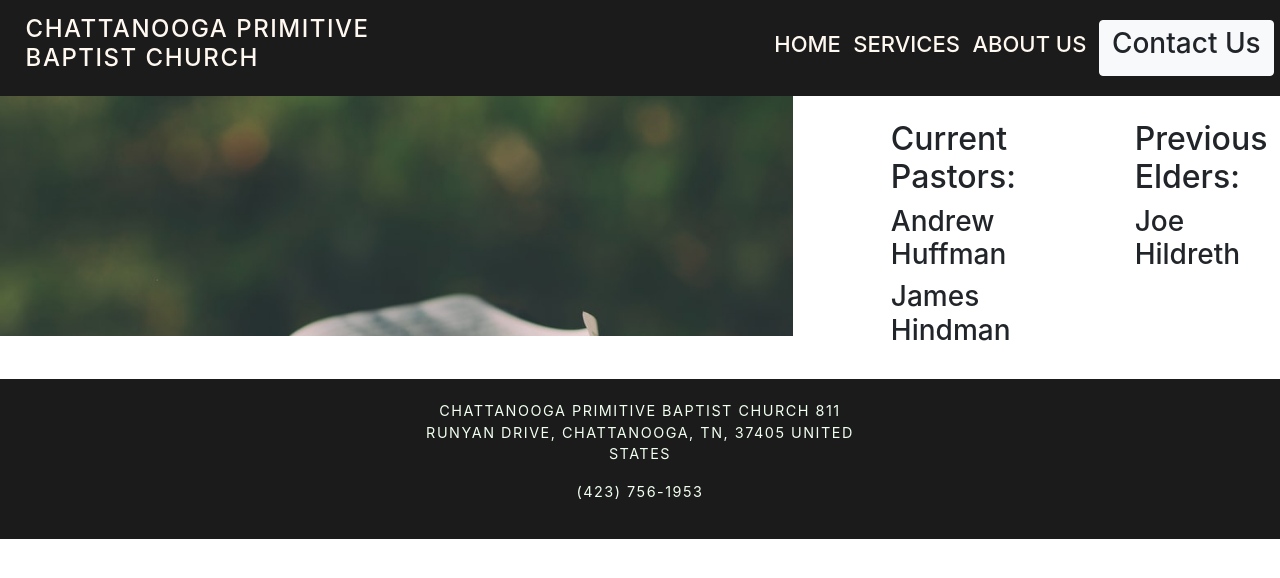
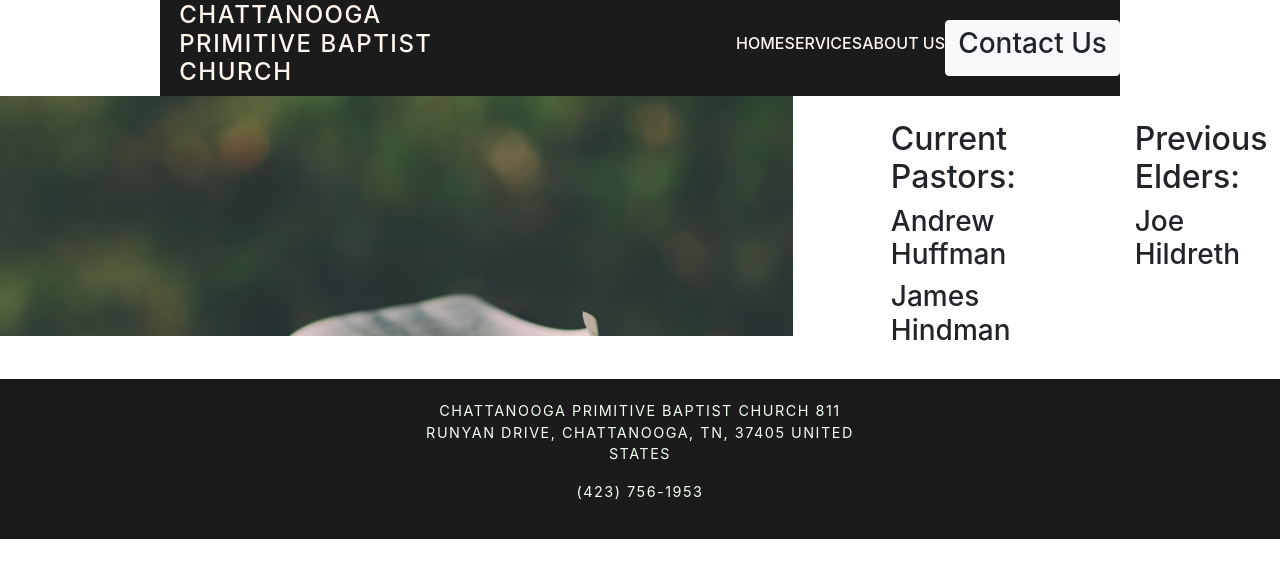
Before and after one commit to JackSkiles/c_v2, a React (Create React App) app in the folder client/: page /elders in a window 1280 px wide. Shown: the top 578 px of the page. Built offline with nearby package versions, Linux system fonts and the light colour scheme; what react-google-maps would draw is missing.

Commit message:
some more styling updates

```diff
--- a/client/src/components/Header.jsx
+++ b/client/src/components/Header.jsx
@@ -44,6 +44,8 @@ export default function Header() {
 
     return (
         <div className="contain">
+            <div className="contain2">
+
             <div className="titles"><Link to="/" className="link1"><h1 className="header">Chattanooga Primitive Baptist Church</h1></Link></div>
             <div className="links">
                 <Link to="/" className="link"><h3 className="text">Home</h3></Link>
@@ -116,9 +118,10 @@ export default function Header() {
                             </Dropdown.Menu>
                         </Dropdown>
                         <Dropdown.Divider />
-                        <Dropdown.Item><Link to="/contact" className="link"><Button className="contact" variant="light"><h3 className="contactText">Contact Us</h3></Button></Link></Dropdown.Item>
+                        <Dropdown.Item><Link to="/contact" className="link"><Button className="contact" variant="light"><h4>Contact Us</h4></Button></Link></Dropdown.Item>
                     </Dropdown.Menu>
                 </Dropdown>
+            </div>
             </div>
         </div>
     )
--- a/client/src/components/Home.jsx
+++ b/client/src/components/Home.jsx
@@ -8,6 +8,7 @@ import { Link } from 'react-router-dom';
 export default function Home() {
     return (
         <div className="main">
+            <div className="mainContainer">
                 <div className="carousel">
                     <Carousel>
                         <Carousel.Item className="cIItem">
@@ -39,6 +40,7 @@ export default function Home() {
                             </Carousel.Caption>
                         </Carousel.Item>
                     </Carousel>
+                </div>
                 <div className="mapDiv">
                     <div className="homeText">
                         <h1>Services on Sunday</h1>
--- a/client/src/components/head.css
+++ b/client/src/components/head.css
@@ -1,14 +1,22 @@
 
 .contain {
     display: flex;
+    justify-content: center;
+}
+.contain2 {
+    width: 75%;
+    background: rgb(27, 27, 27);
+    display: flex;
     justify-content: space-between;
-    background: rgb(27, 27, 27);
     height: 12vh;
     font-family: 22px scheme;
     text-transform: uppercase;
     color: #fff8f0;
 }
-
+.contact {
+    height: 7vh;
+    text-align: center;
+}
 .titles {
     display: flex;
     align-items: center;
@@ -72,7 +80,7 @@
 }
 
 .text {
-    font-size: 2.75vh;
+    font-size: 2vh;
     text-decoration: none;
 }
 .text2 {
--- a/client/src/components/home.css
+++ b/client/src/components/home.css
@@ -1,11 +1,20 @@
 .main {
     display: flex;
+    justify-content: center;
 }
+.mainContainer {
+    display: flex;
+    flex-direction: column;
+    justify-content: center;
+    align-items: center;
+    width: 75%;
+}
+
 
 .cIItem {
     display: flex;
-    justify-content: center;
     height: 70vh;
+    width: 100%;
     align-items: center;
     overflow: hidden;
 }
@@ -76,6 +85,9 @@
     .cIItem {
         height: 40vh;
     }
+    .mainContainer {
+        width: 100%;
+    }
 }
 
 @media screen and (max-height: 400px){
```
Lines whose indentation alone changed are shown as unchanged.
